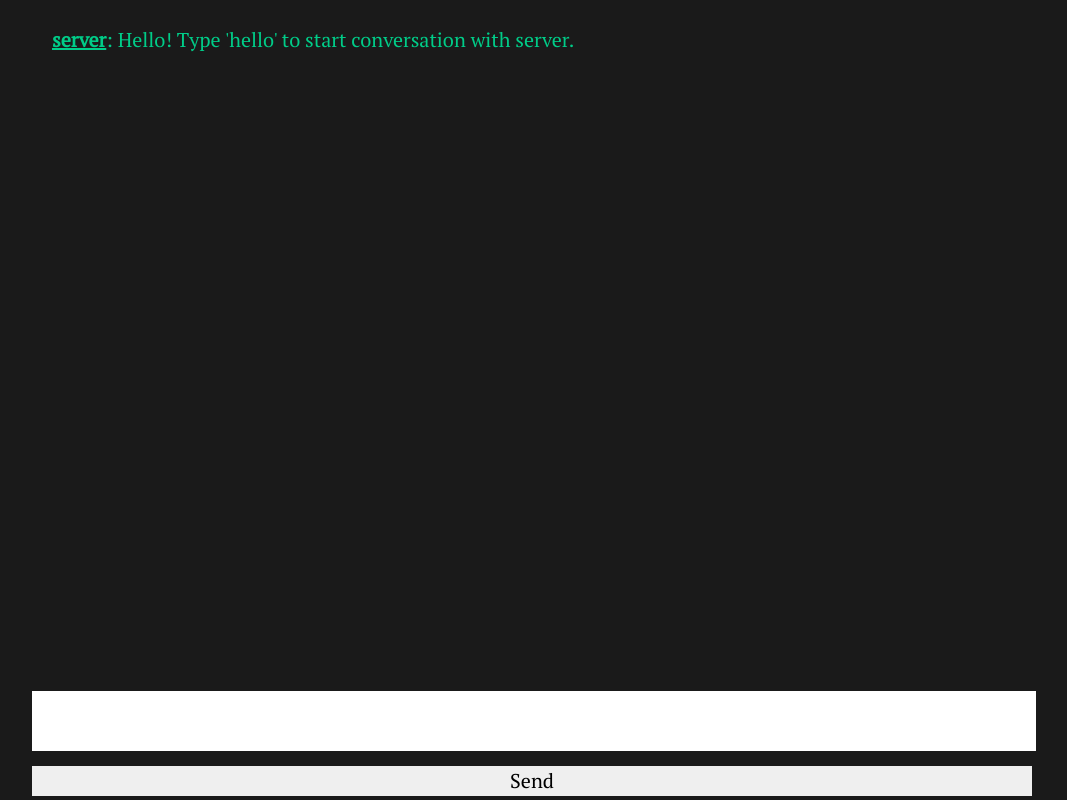
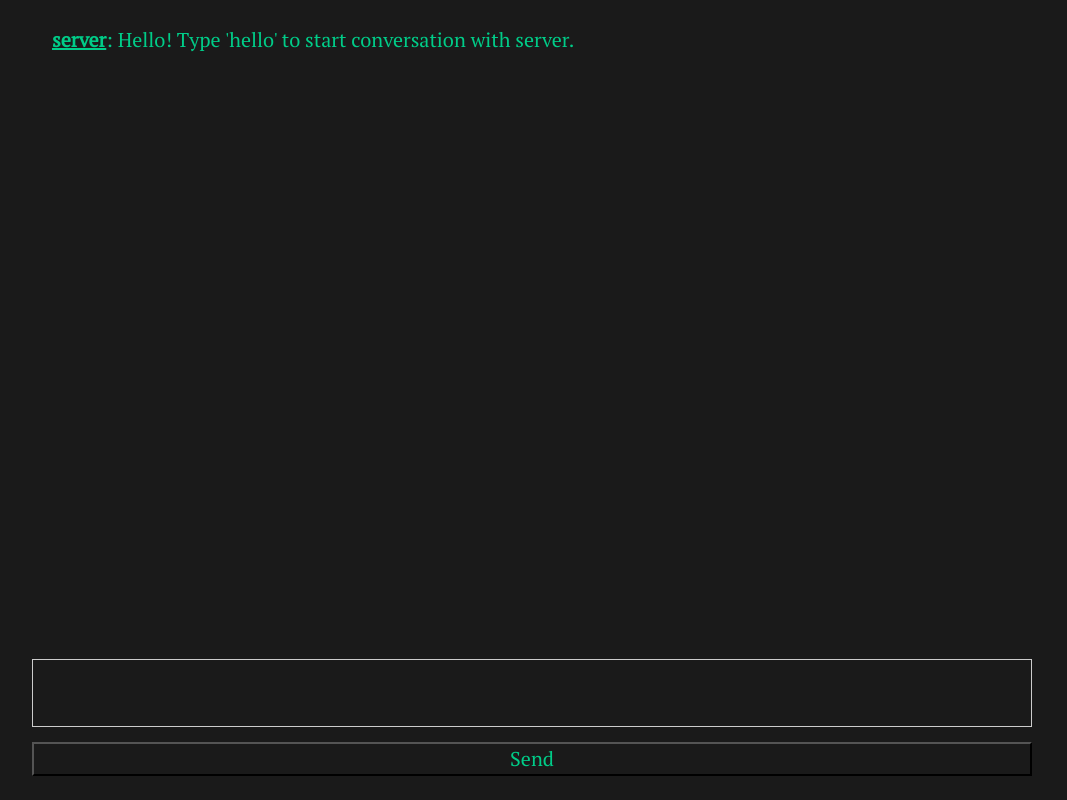
Before and after one commit to elcodex/guess-number, a plain HTML site: page views/index.html in a window 1280 px wide. Shown: the whole page, without its empty margins (108-1175 px from the left). Drawn offline with Linux system fonts and the light colour scheme; files that its build step writes are made by us from their sources; files whose address does not match are found by name.

Commit message:
change form design

```diff
--- a/public/form.css
+++ b/public/form.css
@@ -1,14 +1,23 @@
 .answer-form {
     padding: 0;
+    margin-bottom: 1rem;
 }
 .answer-form > * {
+    box-sizing: border-box;
     width: 100%;
     margin: 0.2rem 0;
-    border: 1px;
     font-family: "PT Serif", serif;
     line-height: 1.4;
     font-size: 1rem;
 }
 .answer-form__message {
     resize: none;
+    background-color: var(--background-color);
+    color: var(--text-color);
+    border: 1px solid var(--text-color);
+    padding: 5px;
 }
+.answer-form__button {
+    background-color: var(--background-color);
+    color: var(--server-message-color);
+}
```
